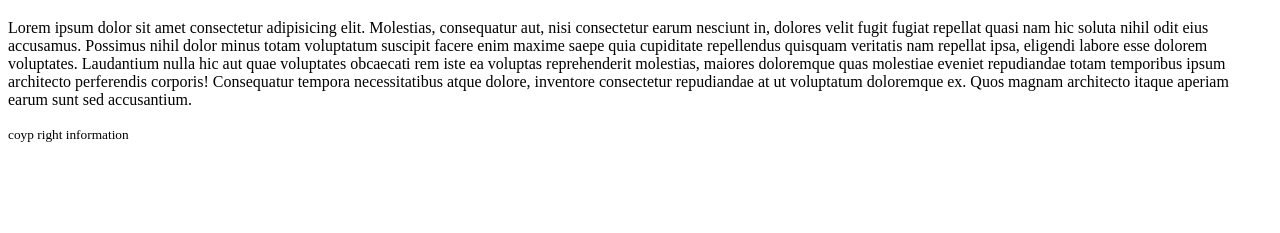
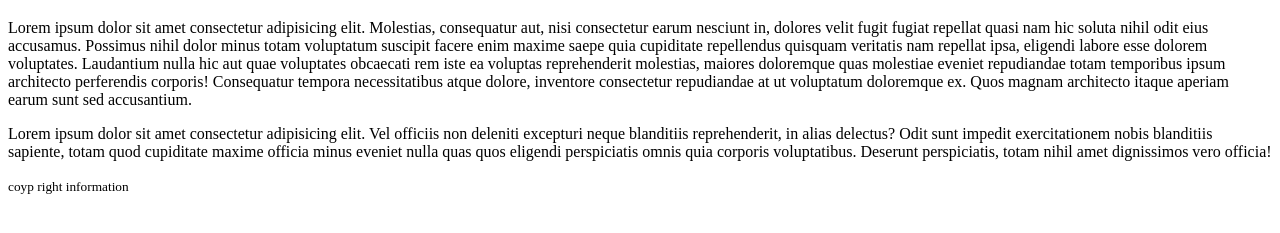
Before and after one commit to jaber-khan7/My-third-repo, a plain HTML site: page index.html in a window 1280 px wide. Shown: the part 61-294 px from the top of the page. Drawn offline with Linux system fonts and the light colour scheme.

Commit message:
I have added a paragraph tag.

```diff
--- a/index.html
+++ b/index.html
@@ -13,6 +13,9 @@
     <p>
         Lorem ipsum dolor sit amet consectetur adipisicing elit. Molestias, consequatur aut, nisi consectetur earum nesciunt in, dolores velit fugit fugiat repellat quasi nam hic soluta nihil odit eius accusamus. Possimus nihil dolor minus totam voluptatum suscipit facere enim maxime saepe quia cupiditate repellendus quisquam veritatis nam repellat ipsa, eligendi labore esse dolorem voluptates. Laudantium nulla hic aut quae voluptates obcaecati rem iste ea voluptas reprehenderit molestias, maiores doloremque quas molestiae eveniet repudiandae totam temporibus ipsum architecto perferendis corporis! Consequatur tempora necessitatibus atque dolore, inventore consectetur repudiandae at ut voluptatum doloremque ex. Quos magnam architecto itaque aperiam earum sunt sed accusantium.
     </p>
+    <p>
+        Lorem ipsum dolor sit amet consectetur adipisicing elit. Vel officiis non deleniti excepturi neque blanditiis reprehenderit, in alias delectus? Odit sunt impedit exercitationem nobis blanditiis sapiente, totam quod cupiditate maxime officia minus eveniet nulla quas quos eligendi perspiciatis omnis quia corporis voluptatibus. Deserunt perspiciatis, totam nihil amet dignissimos vero officia!
+    </p>
     <small> coyp right information</small>
 
 
```
